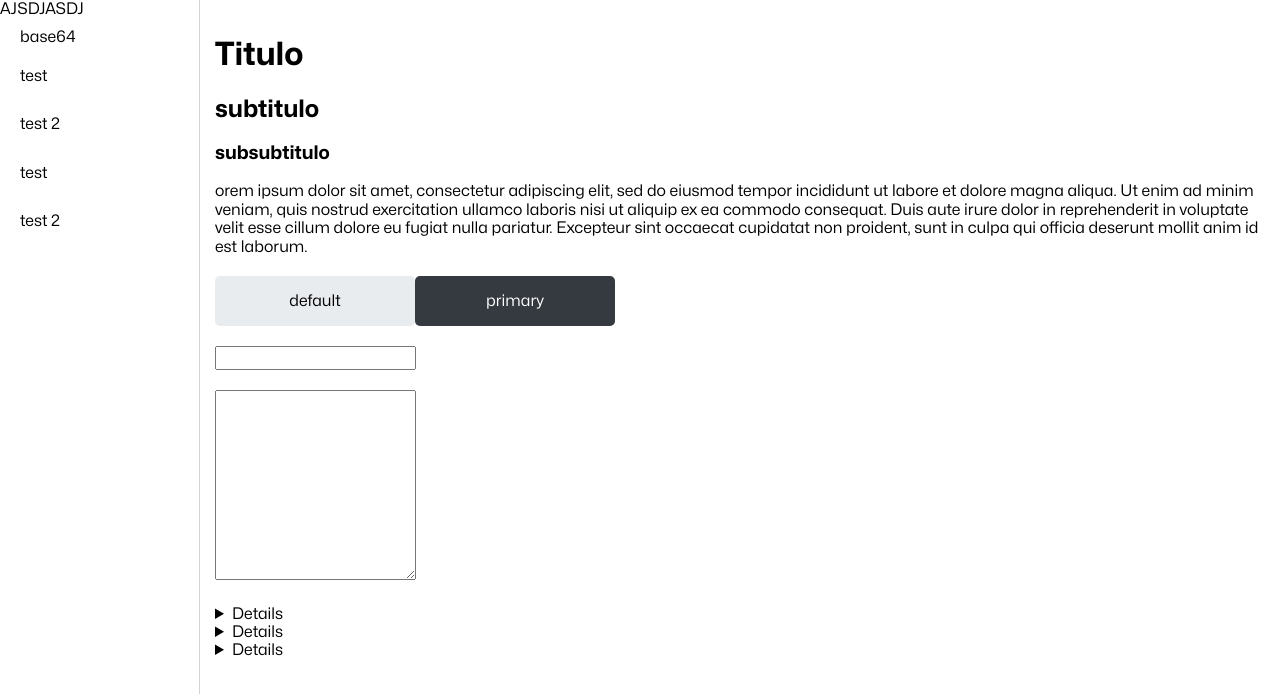
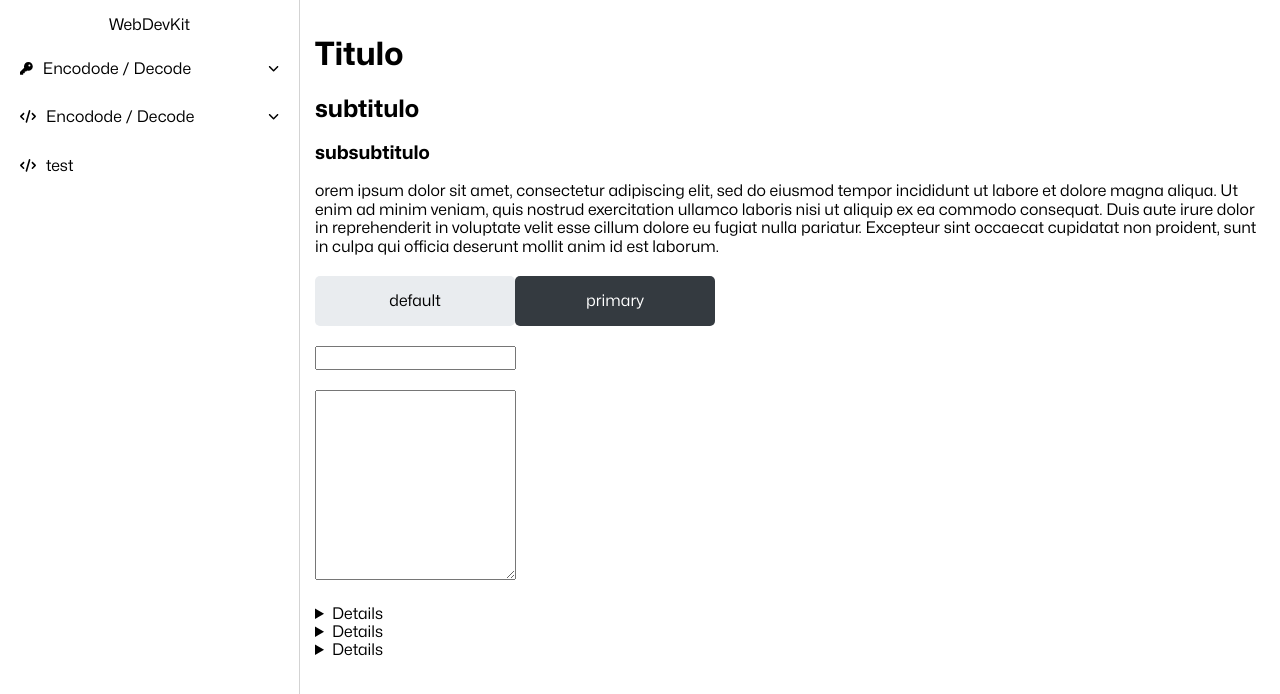
Before and after one commit to felipevogtf/web-dev-kit, an Angular app: page / in a window 1280 px wide. Shown: the top 694 px of the page. Built offline with nearby package versions, Linux system fonts and the light colour scheme.

Commit message:
ajuste sidebar y movil bar

```diff
--- a/src/app/app.component.html
+++ b/src/app/app.component.html
@@ -1,4 +1,5 @@
 <section class="main-section">
+
     <nav-menu class="main-section__sidenav"></nav-menu>
 
     <main class="main-section__content main-section__content--padding">
--- a/src/app/app.component.scss
+++ b/src/app/app.component.scss
@@ -1,12 +1,17 @@
 .main-section {
   display: grid;
   min-height: 100vh;
-  grid-template-columns: minmax(200px, 1fr) minmax(100px, 11fr);
+  grid-template-columns: minmax(300px, 1fr) minmax(100px, 11fr);
 
   &__sidenav {
     padding: 0;
     margin: 0;
+    top: 0;
+    position: sticky;
+    height: 100vh;
+
     border-right: 1px solid var(--border-color);
+    background-color: var(--background-color);
   }
 
   &__content {
@@ -28,8 +33,11 @@
     grid-template-rows: 50px;
 
     &__sidenav {
+      position: sticky;
+      height: auto;
       border-right: none;
       border-bottom: 1px solid var(--border-color);
+      z-index: 1;
     }
   }
 }
--- a/src/app/components/nav-menu/nav-menu.component.html
+++ b/src/app/components/nav-menu/nav-menu.component.html
@@ -1,22 +1,35 @@
 <aside class="nav">
     <div class="nav__header">
-        AJSDJASDJ
-
-        <button class="nav__toggle" (click)="toggle()">asdsa</button>
+        <button class="nav__toggle icon-button" (click)="toggle()"><fa-icon icon="bars"></fa-icon></button>
+        <span> WebDevKit</span>
     </div>
 
     <div class="nav__overlay" [class.nav__overlay--visible]="isToggle" (click)="toggle()"></div>
 
     <ul class="nav__menu" [class.nav__menu--visible]="isToggle">
+
+        @for (menu of menus; track menu.id) {
         <li class="nav__item">
-            <span class="nav__item nav__link" tabindex="0">base64</span>
+            <div class="nav__item nav__link" (click)="test(menu)">
+                <fa-icon [icon]="menu.icon"></fa-icon>
+                <span>{{menu.title}}</span>
+                @if (menu.childs) {
+                <fa-icon icon="angle-down" class="nav__dropdown" [class.nav__dropdown--rotate]="menu.toggle"></fa-icon>
+                }
+            </div>
+
+            @if (menu.childs && menu.toggle) {
             <ul class="nav__submenu">
-                <li class="nav__item nav__link">test</li>
-                <li class="nav__item nav__link">test 2</li>
+
+                @for (child of menu.childs; track $index) {
+                <li class="nav__item nav__link" (click)="test(child)"><fa-icon
+                        [icon]="child.icon"></fa-icon>{{child.title}}</li>
+                }
             </ul>
+            }
+
         </li>
-        <li class="nav__item nav__link">test</li>
-        <li class="nav__item nav__link">test 2</li>
+        }
     </ul>
 
 </aside>
--- a/src/app/components/nav-menu/nav-menu.component.scss
+++ b/src/app/components/nav-menu/nav-menu.component.scss
@@ -1,6 +1,5 @@
 .nav {
   &__menu {
-    position: relative;
     padding: 0;
     margin: 0;
     display: flex;
@@ -9,8 +8,12 @@
     background: var(--background-color);
   }
 
-  &__logo {
+  &__header {
     height: 50px;
+    display: flex;
+    flex-direction: column;
+    align-items: center;
+    justify-content: center;
   }
 
   &__toggle {
@@ -22,19 +25,35 @@
     display: flex;
     flex-direction: column;
     row-gap: 10px;
+
+    .nav__link {
+      padding-left: 40px;
+    }
+  }
+
+  &__dropdown {
+    margin-left: auto;
+    transition: transform 300ms ease-in 10ms;
+
+    &--rotate {
+      transform: rotate(-180deg);
+    }
   }
 
   &__item {
     list-style: none;
-
-    // &:focus + .nav__submenu {
-    //   display: block;
-    // }
   }
 
   &__link {
-    display: block;
+    display: flex;
     padding: 10px 20px;
+    flex-direction: row;
+    align-items: center;
+    column-gap: 10px;
+
+    fa-icon {
+      font-size: 0.8em;
+    }
     &:hover {
       background-color: var(--border-color);
     }
@@ -44,10 +63,10 @@
 @media screen and (max-width: 600px) {
   .nav {
     &__header {
-      height: 50px;
       display: flex;
       flex-direction: row;
       align-items: center;
+      justify-content: flex-start;
     }
 
     &__menu {
@@ -63,15 +82,16 @@
     &__menu--visible {
       transform: none;
       transition: transform 300ms ease-in;
+      box-shadow: 10px 30px 20px 0px rgba(0, 0, 0, 0.3);
     }
 
     &__overlay {
-      position: absolute;
+      position: fixed;
       width: 100%;
-      height: calc(100% - 50px);
+      height: 100vh;
       background: black;
       opacity: 0;
-
+      z-index: 1;
       display: none;
     }
 
--- a/src/app/components/nav-menu/nav-menu.component.ts
+++ b/src/app/components/nav-menu/nav-menu.component.ts
@@ -1,19 +1,100 @@
 import { Component } from '@angular/core';
 import { CommonModule } from '@angular/common';
+import {
+  FontAwesomeModule,
+  FaIconLibrary,
+} from '@fortawesome/angular-fontawesome';
+import {
+  faAngleDown,
+  faBars,
+  faCode,
+  faKey,
+  faLock,
+} from '@fortawesome/free-solid-svg-icons';
+import { Router } from '@angular/router';
 
 @Component({
   selector: 'nav-menu',
   standalone: true,
-  imports: [CommonModule],
+  imports: [CommonModule, FontAwesomeModule],
   templateUrl: './nav-menu.component.html',
   styleUrl: './nav-menu.component.scss',
 })
 export class NavMenuComponent {
   isToggle: boolean = false;
 
-  constructor() {}
+  menus = [
+    {
+      id: 1,
+      icon: faKey,
+      title: 'Encodode / Decode',
+      toggle: false,
+      childs: [
+        {
+          icon: faLock,
+          title: 'Base 64',
+          link: '/encoding/base64',
+        },
+        {
+          icon: faCode,
+          title: 'Base 64',
+          link: '/',
+        },
+      ],
+    },
+    {
+      id: 2,
+      icon: faCode,
+      title: 'Encodode / Decode',
+      toggle: false,
+      childs: [
+        {
+          icon: faCode,
+          title: 'Base 64',
+          link: '/',
+        },
+        {
+          icon: faCode,
+          title: 'Base 64',
+          link: '/',
+        },
+        {
+          icon: faCode,
+          title: 'Base 64',
+          link: '/',
+        },
+      ],
+    },
+    {
+      id: 3,
+      icon: faCode,
+      title: 'test',
+      toggle: false,
+      childs: null,
+    },
+  ];
+
+  constructor(private library: FaIconLibrary, private router: Router) {
+    this.library.addIcons(faAngleDown, faBars);
+  }
 
   toggle() {
     this.isToggle = !this.isToggle;
   }
+
+  test(menu: any) {
+    if (menu.childs) {
+      let menusToggles = this.menus.filter((item) => item.toggle);
+      menu.toggle = !menu.toggle;
+
+      for (const item of menusToggles) {
+        item.toggle = false;
+      }
+      return;
+    }
+
+    if (menu.link) {
+      this.router.navigate([menu.link]);
+    }
+  }
 }
```
